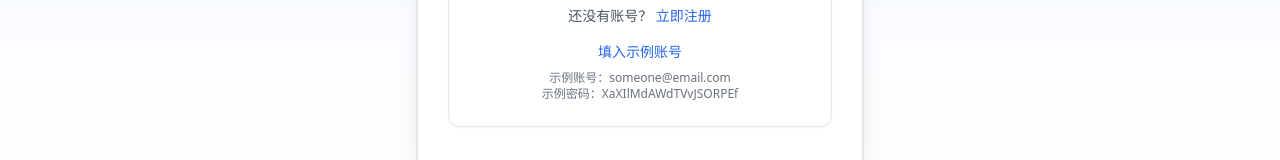
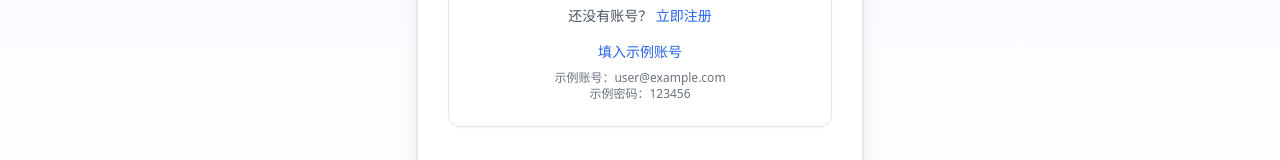
Before and after one commit to Pikady/MoodBubble, a Next.js app: page / in a window 1280 px wide. Shown: the part 531-691 px from the top of the page. Built offline with nearby package versions, Linux system fonts and the light colour scheme; no server answers.

Commit message:
更新登录示例
Signed-off-by: chen <2652917633@qq.com>

```diff
--- a/src/app/page.tsx
+++ b/src/app/page.tsx
@@ -186,8 +186,8 @@ export default function Home() {
 
             <div className="mt-2 text-center">
               <p className="text-xs text-gray-500">
-                示例账号：someone@email.com<br/>
-                示例密码：XaXIlMdAWdTVvJSORPEf
+                示例账号：user@example.com<br/>
+                示例密码：123456
               </p>
             </div>
           </CardContent>
```
